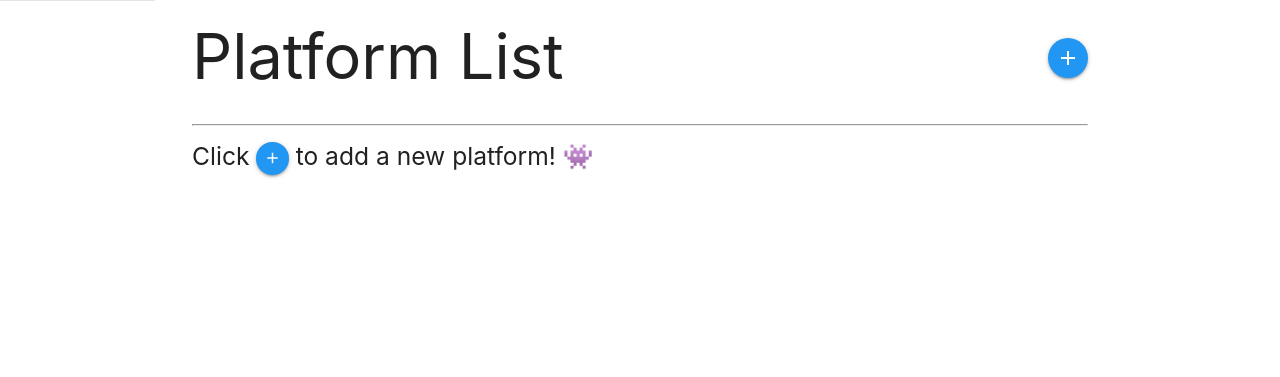
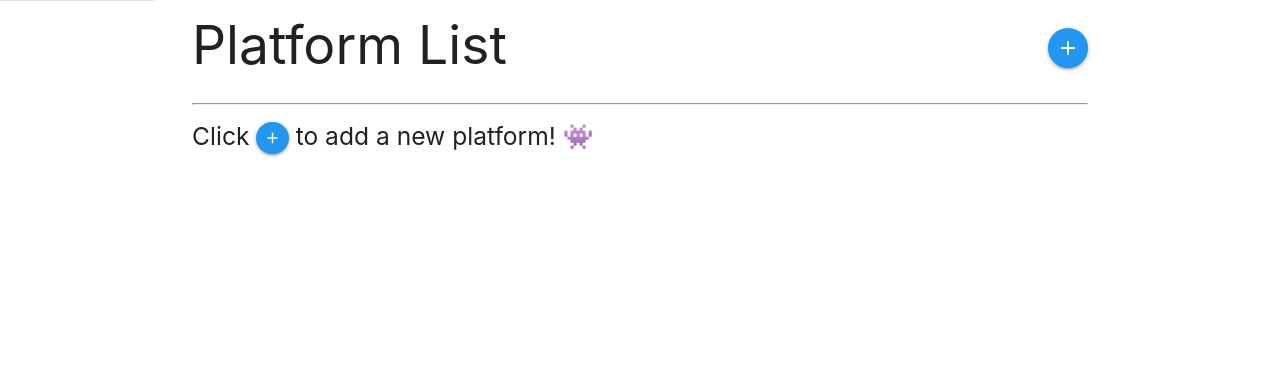
Before and after one commit to kenneychan/creatorWallet, a Django app: page /platformscontent/ in a window 1280 px wide. Shown: the part 84-461 px from the top of the page. Run offline with Django 4.2, Linux system fonts and the light colour scheme; the visitor is signed in with stand-in values (Sample User, id 1); data that the repository does not hold is empty.

Commit message:
Update platformContent_list.html

```diff
--- a/creatorwallet/main_app/templates/main_app/platformContent_list.html
+++ b/creatorwallet/main_app/templates/main_app/platformContent_list.html
@@ -3,7 +3,7 @@
 
 <div class="container">
   <div class="platform-list-header">
-    <h1>Platform List</h1>
+    <h2>Platform List</h2>
     <a class="btn-floating btn blue modal-trigger pulse" href="#addPlatformModal" style="margin-top: 20px;"><i
         class="material-icons">add</i></a>
   </div>
@@ -39,7 +39,7 @@
     <div class="row">
       {% for platformcontent in platformcontent_list %}
         <div class="col s4">
-          <div class="card">
+          <div class="card hoverable">
             <div class="card-content">
               <span class="card-title" style="font-weight:bold;">{{ platformcontent.name }}</span>
               <a href="{{ platformcontent.url }}" target="_blank">{{ platformcontent.url|linebreaks }}</a>
```
